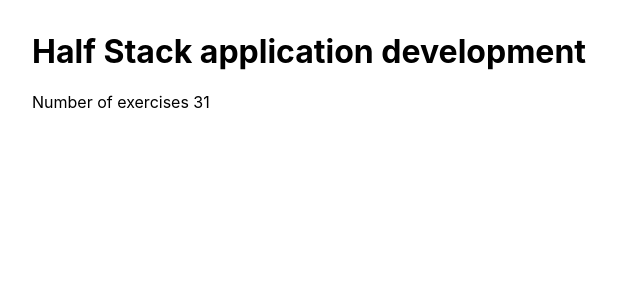
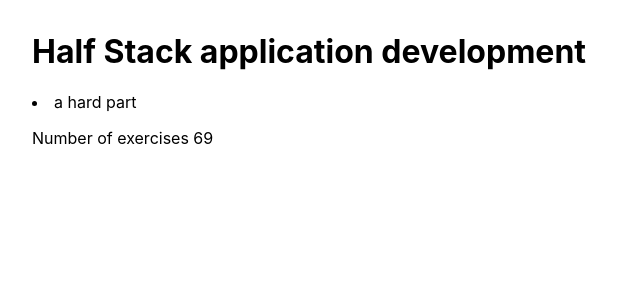
Before and after one commit to code0monkey1/courses-react-typescript-fullstackopen, a React (Create React App) app: page / in a window 1280 px wide. Shown: the top 300 px of the page, without its empty margins (0-640 px from the left). Built offline with nearby package versions, Linux system fonts and the light colour scheme.

Commit message:
6 May 2023, 18:54

```diff
--- a/src/App.tsx
+++ b/src/App.tsx
@@ -1,29 +1,102 @@
-import Content from "./Content";
-import Header from "./Header";
-import Total from "./Total";
+import Content from './Content';
+import Header from './Header';
+import Total from './Total';
+import { CoursePart } from "./types";
+
+const assertNever = (value: never): never => {
+  throw new Error(
+    `Unhandled discriminated union member: ${JSON.stringify(value)}`
+  );
+
+};
+
+
+const Part = ({ part }: { part: CoursePart }) => {
+  let details = null;
+  switch (part.kind) {
+    case "basic":
+      details = <i>{part.description}</i>
+      break;
+    case "group":
+      details = <p> project exercises: {part.groupProjectCount}</p>
+      break;
+    case "background":
+      details = (
+        <>
+           <i>{part.description}</i>
+           <p>for more info see {part.backroundMaterial}</p>
+        </>
+      )
+      break;
+    case "special":
+      details = (
+        <>
+            <i>{part.description}</i>
+            <p>required skills: {part.requirements.join(', ')}</p>
+        </>
+      )
+      break;
+    default:
+      return assertNever(part);
+  }
+
+  return (
+    <div>
+      <h4>{part.name} (exercises {part.exerciseCount})</h4>
+      <>{details}</>
+    </div>
+  )
+}
+
 
 const App = () => {
   const courseName = "Half Stack application development";
-  const courseParts = [
+  const courseParts: CoursePart[] = [
     {
       name: "Fundamentals",
-      exerciseCount: 10
+      exerciseCount: 10,
+      description: "This is an awesome course part",
+      kind: "basic"
     },
     {
       name: "Using props to pass data",
-      exerciseCount: 7
+      exerciseCount: 7,
+      groupProjectCount: 3,
+      kind: "group"
+    },
+    {
+      name: "Basics of type Narrowing",
+      exerciseCount: 7,
+      description: "How to go from unknown to string",
+      kind: "basic"
     },
     {
       name: "Deeper type usage",
-      exerciseCount: 14
+      exerciseCount: 14,
+      description: "Confusing description",
+      backroundMaterial: "https://type-level-typescript.com/template-literal-types",
+      kind: "background"
+    },
+    {
+      name: "TypeScript in frontend",
+      exerciseCount: 10,
+      description: "a hard part",
+      kind: "basic",
+    },
+    {
+      name: "Backend development",
+      exerciseCount: 21,
+      description: "Typing the backend",
+      requirements: ["nodejs", "jest"],
+      kind: "special"
     }
   ];
 
   return (
     <div>
-      <Header title={courseName} />
-      <Content courses={courseParts} />
-       <Total  courses={courseParts} />
+      <Header text={courseName} />
+      <Content parts={courseParts} />
+      <Total parts={courseParts} />
     </div>
   );
 };
--- a/src/Content.tsx
+++ b/src/Content.tsx
@@ -1,20 +1,38 @@
 
 import { CoursePart } from './types';
 
-interface CourseProps{
-  courses: CoursePart[];
+
+type Props = {
+  parts: CoursePart[]
 }
 
-const Content = (props: CourseProps) => {
-  return (
-    <>
-      {/* {props.courses.map((c) => (
-        <li key={c.name}>
-          {c.name} {c.exerciseCount}
-        </li>
-      ))} */}
-    </>
-  );
+const Content = ({parts}: Props) => {
+
+        let details = " "
+
+        parts.forEach(part => {
+
+          switch(part.kind) {
+
+           case "basic":
+             details = part.description
+              break;
+           case "background":
+             details =part.backroundMaterial;
+             break;
+
+           case "group" :
+            return 0;
+           case "special":
+            return -1;
+            default:
+              return -1;
+
+        }
+      })
+
+      return(<li>{details}</li>)
+
 };
 
 export default Content;
--- a/src/Header.tsx
+++ b/src/Header.tsx
@@ -1,12 +1,6 @@
 
-interface HeaderProps{
-  title: string;
-}
+const Header = ({ text }: { text: string }) => {
+  return <h1>{text}</h1>
+};
 
-const Header = ({title}:HeaderProps)=> {
-  return (
-    <h1>{title}</h1>
-  )
-}
-
-export default Header
+export default Header;
--- a/src/Total.tsx
+++ b/src/Total.tsx
@@ -1,22 +1,16 @@
-import React from 'react'
+import { CoursePart } from './types';
 
-interface ContentProps{
-   courses:Content[]
-}
-type Content={
- name: string,
- exerciseCount: number
+type Props = {
+  parts: CoursePart[]
 }
 
-const Total = ({courses}:ContentProps) => {
+const Total = ({ parts }: Props) => {
   return (
-    <div>{
-       <p>
-        Number of exercises{" "}
-        {courses.reduce((carry, part) => carry + part.exerciseCount,0)}
-      </p>
-      }</div>
+    <p>
+      Number of exercises{" "}
+      {parts.reduce((carry, part) => carry + part.exerciseCount, 0)}
+    </p>
   )
-}
+};
 
 export default Total;
```
Also changed, not shown: src/types.ts (+21 -14 lines).
